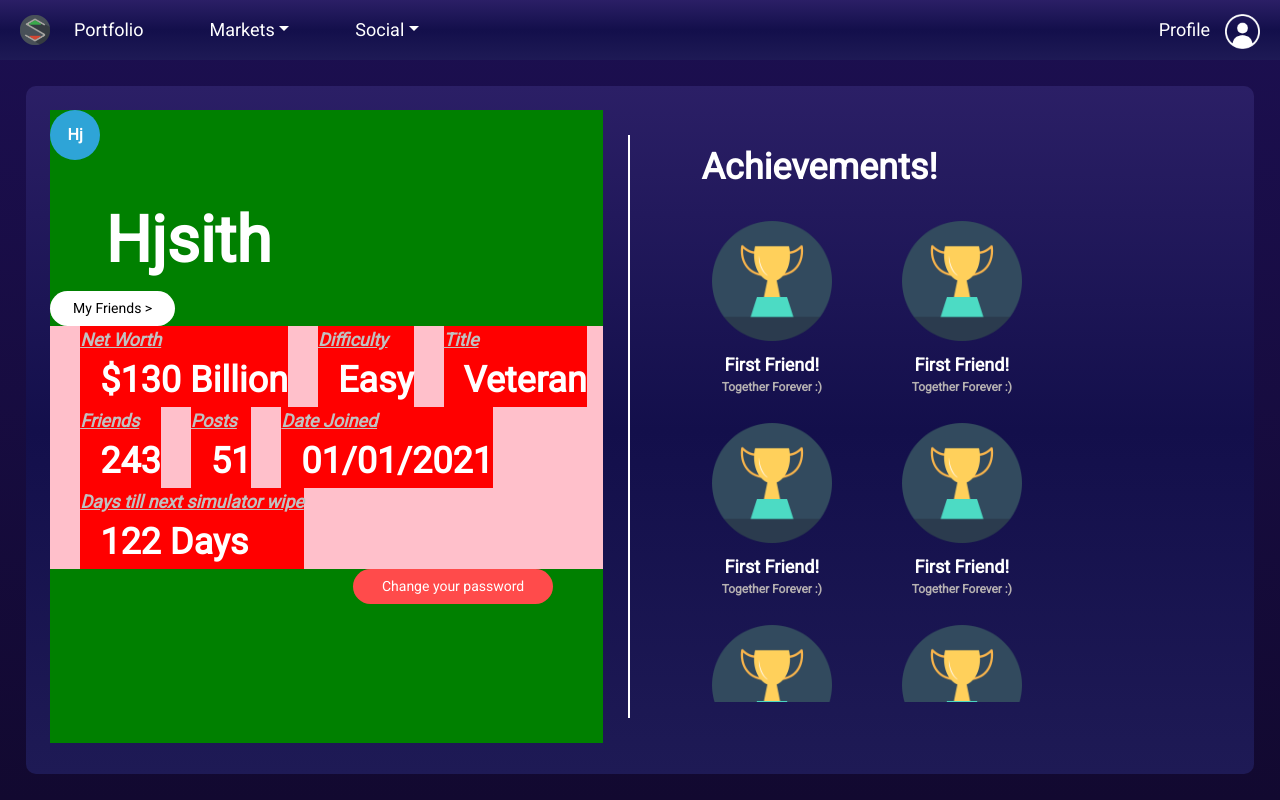
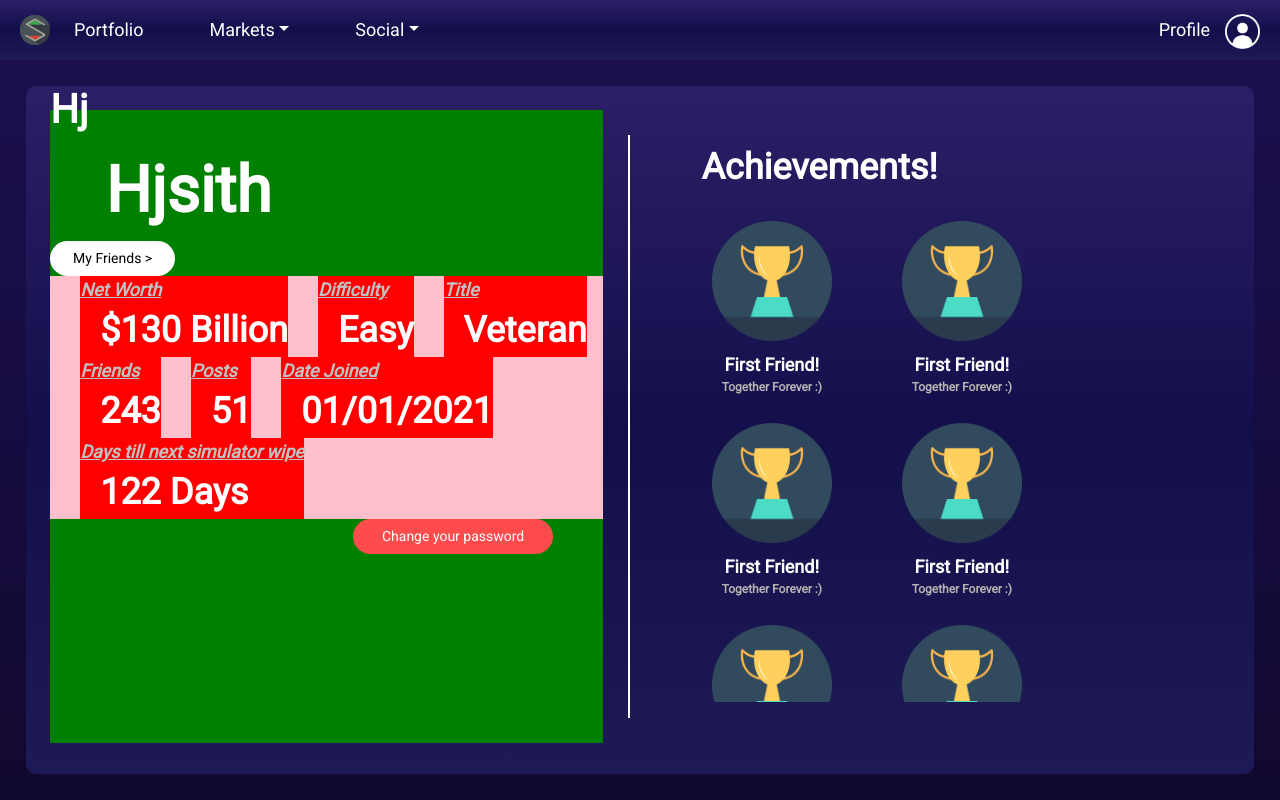
Before and after one commit to hjsith/Stocking-Up-V2, a React (Create React App) app in the folder client/: page /Profile in a window 1280 px wide. Built offline with nearby package versions, Linux system fonts and the light colour scheme.

Commit message:
Added resizing functionality to UserProfileIcon and Company accomodation

```diff
--- a/client/src/assets/css/UserProfileIcon.scss
+++ b/client/src/assets/css/UserProfileIcon.scss
@@ -1,6 +1,6 @@
 .UserProfileIcon {
-  height: 50px;
-  width: 50px;
+  // height: 50px;
+  // width: 50px;
   background-color: #a01edd;
   border-radius: 50%;
   display: inline-block;
@@ -8,4 +8,16 @@
   line-height: 50px;
   text-align: center;
   font-weight: bold;
+  position: relative;
+  display: inline;
 }
+
+.IconText {
+  position: absolute;
+  top: 0;
+  bottom: 0;
+  left: 0;
+  right: 0;
+  margin: auto;
+  height: 50px;
+}
--- a/client/src/components/UserProfileIcon.js
+++ b/client/src/components/UserProfileIcon.js
@@ -2,30 +2,42 @@ import React from "react";
 import "../assets/css/UserProfileIcon.scss";
 
 class UserProfileIcon extends React.Component {
-  makeObjectNameShorter(objectName) {
+  makeObjectNameShorter(objectName, company) {
     const splitName = objectName.split(" ");
     let shortenedName = "";
-    if (splitName.length >= 2) {
-      shortenedName = splitName[0][0] + splitName[1][0];
+    if (company) {
+      for (let i = 0; i < splitName.length; i++) {
+        shortenedName += splitName[i][0];
+      }
     } else {
-      shortenedName = splitName[0].substring(0, 2);
+      if (splitName.length >= 2) {
+        shortenedName = splitName[0][0] + splitName[1][0];
+      } else {
+        shortenedName = splitName[0].substring(0, 2);
+      }
     }
     return shortenedName;
   }
 
   render() {
-    let shortenedName = this.makeObjectNameShorter(this.props.name);
+    let shortenedName = this.makeObjectNameShorter(
+      this.props.name,
+      this.props.company
+    );
     return (
       <>
         <div className="UserProfileIcon" id={shortenedName}>
-          {shortenedName}
+          <div className="IconText">{shortenedName}</div>
         </div>
       </>
     );
   }
 
   componentDidMount() {
-    let shortenedName = this.makeObjectNameShorter(this.props.name);
+    let shortenedName = this.makeObjectNameShorter(
+      this.props.name,
+      this.props.company
+    );
     var hexArray = [
       "#a01edd",
       "#2EA4D7",
@@ -35,7 +47,12 @@ class UserProfileIcon extends React.Component {
       "#DE3838",
     ];
     document.getElementById(shortenedName).style.backgroundColor =
-      hexArray[this.props.number];
+      hexArray[this.props.colorNumber];
+    document.getElementById(shortenedName).style.height =
+      this.props.size + "px";
+    document.getElementById(shortenedName).style.width = this.props.size + "px";
+    document.getElementById(shortenedName).style.fontSize =
+      this.props.size / 2.5 + "px";
   }
 }
 
--- a/client/src/pages/Profile.js
+++ b/client/src/pages/Profile.js
@@ -12,7 +12,12 @@ class Profile extends React.Component {
         <NavBar />
         <div className="BackgroundPanel1">
           <div className="ProfileBlock">
-            <UserProfileIcon name="Hjsith" number={1} />
+            <UserProfileIcon
+              name="Hjsith"
+              colorNumber={1}
+              company={false}
+              size={100}
+            />
             <p className="Title Username">Hjsith</p>
             <div className="ButtonContainer">
               <a href="#Friends" className="ProfileFriendButton">
```
